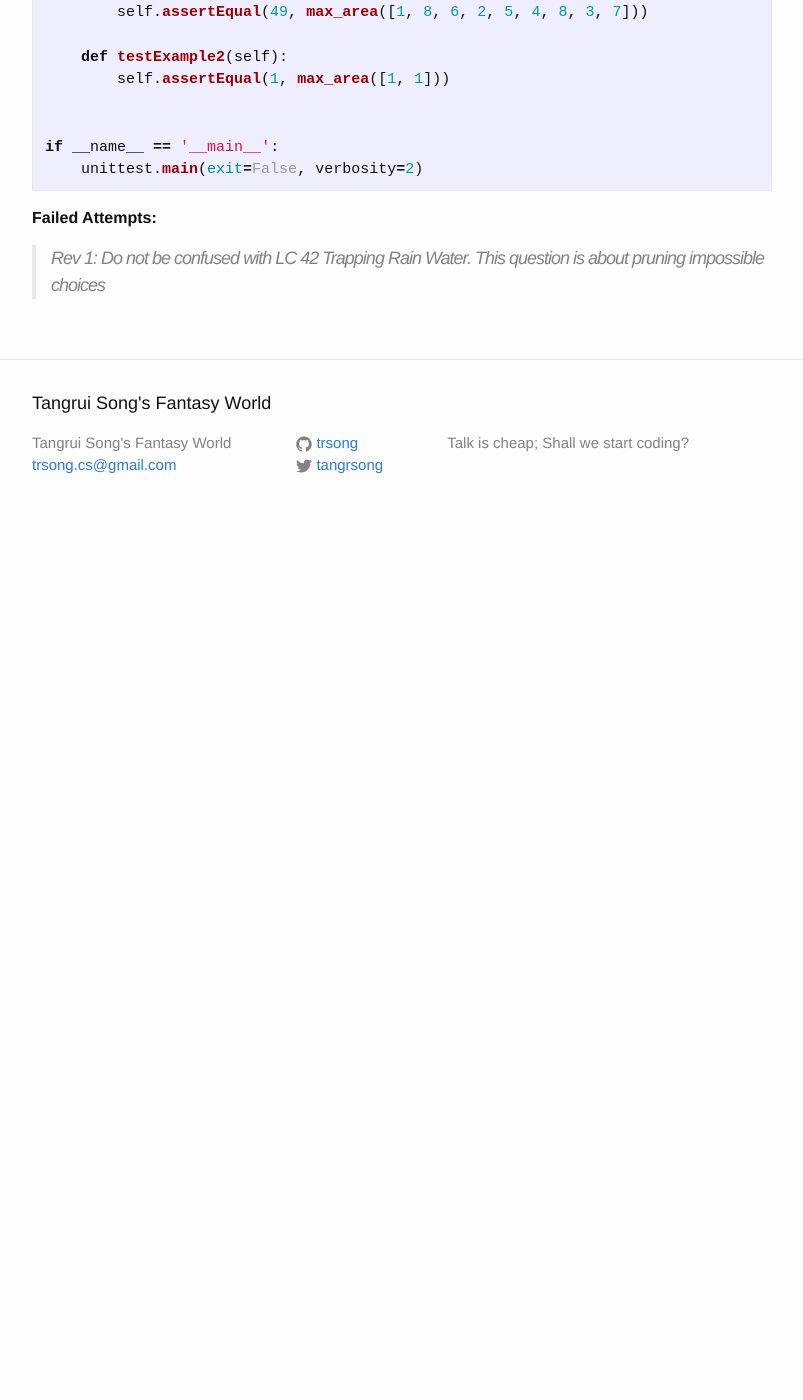
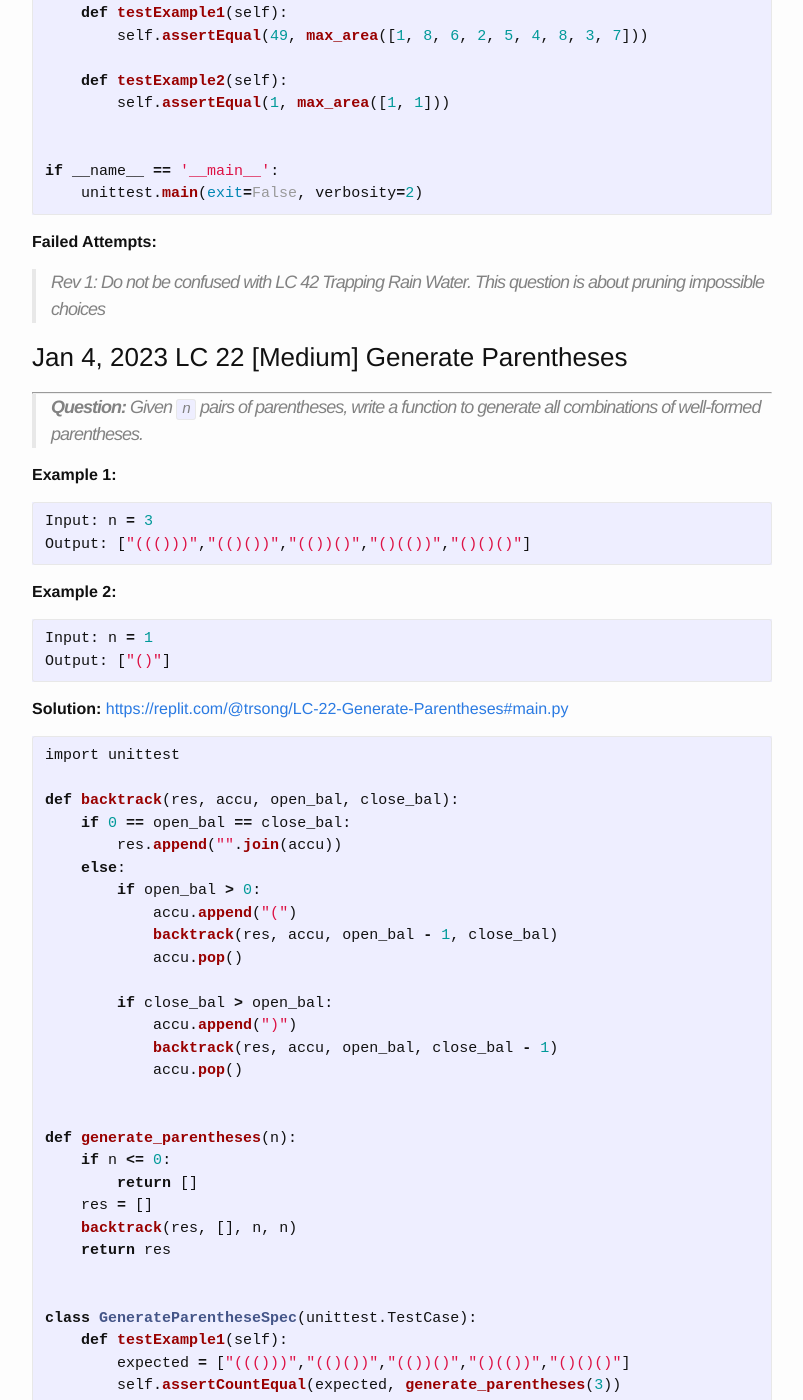
Before and after one commit to trsong/trsong.github.io, a Jekyll site: the page built from _posts/2023-01-01-DailyQuestions.md, in a window 1280 px wide and 1400 px high, scrolled down 7085 px. Shown: the whole window, without its empty margins (238-1041 px from the left). Built offline with Jekyll 4.4.1, drawn with Linux system fonts in a browser that asks for light colours; before the commit the page ends 7622 px from its top, so only the background shows below that; some of the changed text lies outside the part shown.

Commit message:
Add Jan 4 question.

````diff
--- a/_posts/2023-01-01-DailyQuestions.md
+++ b/_posts/2023-01-01-DailyQuestions.md
@@ -337,3 +337,74 @@ if __name__ == '__main__':
 **Failed Attempts:**
 
 > Rev 1: Do not be confused with LC 42 Trapping Rain Water. This question is about pruning impossible choices
+
+
+### Jan 4, 2023 LC 22 \[Medium\] Generate Parentheses
+---
+> **Question:** Given `n` pairs of parentheses, write a function to generate all combinations of well-formed parentheses.
+
+**Example 1:**
+
+```py
+Input: n = 3
+Output: ["((()))","(()())","(())()","()(())","()()()"]
+```
+
+**Example 2:**
+
+```py
+Input: n = 1
+Output: ["()"]
+```
+
+**Solution:** [https://replit.com/@trsong/LC-22-Generate-Parentheses#main.py](https://replit.com/@trsong/LC-22-Generate-Parentheses#main.py)
+```py
+import unittest
+
+def backtrack(res, accu, open_bal, close_bal):
+    if 0 == open_bal == close_bal:
+        res.append("".join(accu))
+    else:
+        if open_bal > 0:
+            accu.append("(")
+            backtrack(res, accu, open_bal - 1, close_bal)
+            accu.pop()
+
+        if close_bal > open_bal:
+            accu.append(")")
+            backtrack(res, accu, open_bal, close_bal - 1)
+            accu.pop()
+
+
+def generate_parentheses(n):
+    if n <= 0:
+        return []
+    res = []
+    backtrack(res, [], n, n)
+    return res
+
+
+class GenerateParentheseSpec(unittest.TestCase):
+    def testExample1(self):
+        expected = ["((()))","(()())","(())()","()(())","()()()"]
+        self.assertCountEqual(expected, generate_parentheses(3))
+
+    def testExample2(self):
+        expected = ["()"]
+        self.assertCountEqual(expected, generate_parentheses(1))
+
+    def testEmpty(self):
+        self.assertCountEqual([], generate_parentheses(0))
+
+    def testSize2(self):
+        expected = ["()()", "(())"]
+        self.assertCountEqual(expected, generate_parentheses(2))
+
+
+if __name__ == '__main__':
+    unittest.main(exit=False, verbosity=2)
+```
+
+**Failed Attempts:**
+
+> Rev 1: Did not handle edge case when `n` is `0` which gives `['']` instead of empty array.
````
